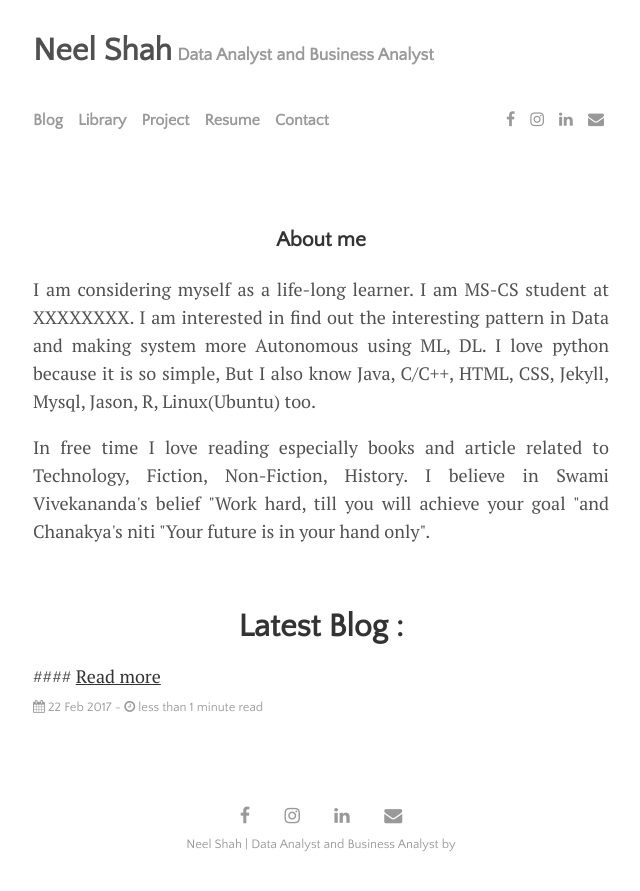
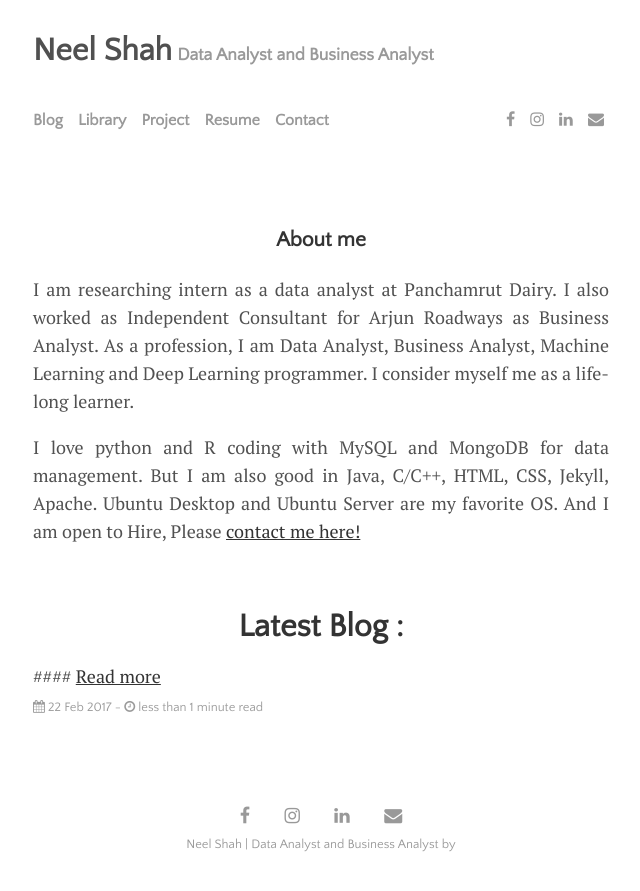
Before and after one commit to NeelShah18/neelshah18.github.io, a Jekyll site: the page built from index.html, in a window 1280 px wide. Shown: the top 891 px of the page, without its empty margins (319-959 px from the left). Built offline with Jekyll 4.4.1, drawn with Linux system fonts in a browser that asks for light colours; nearby versions of some CDN libraries; the list of posts is cut into pages by our own code.

Commit message:
Update index.html

```diff
--- a/index.html
+++ b/index.html
@@ -4,10 +4,10 @@ title: Home
 ---
 <h3 style="text-align: center;">About me</h3>
 <p style="text-align: justify;">
-I am considering myself as a life-long learner. I am MS-CS student at XXXXXXXX. I am interested in find out the interesting pattern in Data and making system more Autonomous using ML, DL. I love python because it is so simple, But I also know Java, C/C++, HTML, CSS,  Jekyll, Mysql, Jason, R,  Linux(Ubuntu) too.
+I am researching intern as a data analyst at Panchamrut Dairy. I also worked as Independent Consultant for Arjun Roadways as Business Analyst. As a profession, I  am Data Analyst, Business Analyst, Machine Learning and Deep  Learning programmer. I consider myself me as a life-long learner.
 </p>
 <p  style="text-align: justify;">
-In free time I love reading especially books and article related to Technology, Fiction, Non-Fiction, History. I believe in Swami Vivekananda's belief "Work hard, till you will achieve your goal "and Chanakya's niti "Your future is in your hand only".
+I love python and R coding with MySQL and MongoDB for data management. But I am also good in Java, C/C++, HTML, CSS, Jekyll, Apache. Ubuntu Desktop and Ubuntu Server are my favorite OS. And I am open to Hire, Please <a href="https://neelshah18.github.io/contacts.html"> contact me here!</a>
 </p>
 <br>
 {% for upcoming in site.upcoming %}
```
